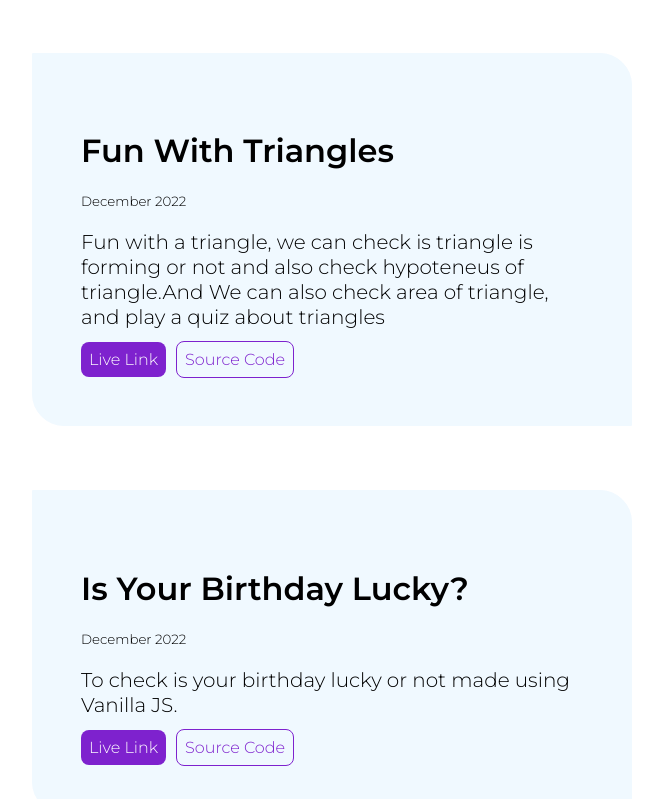
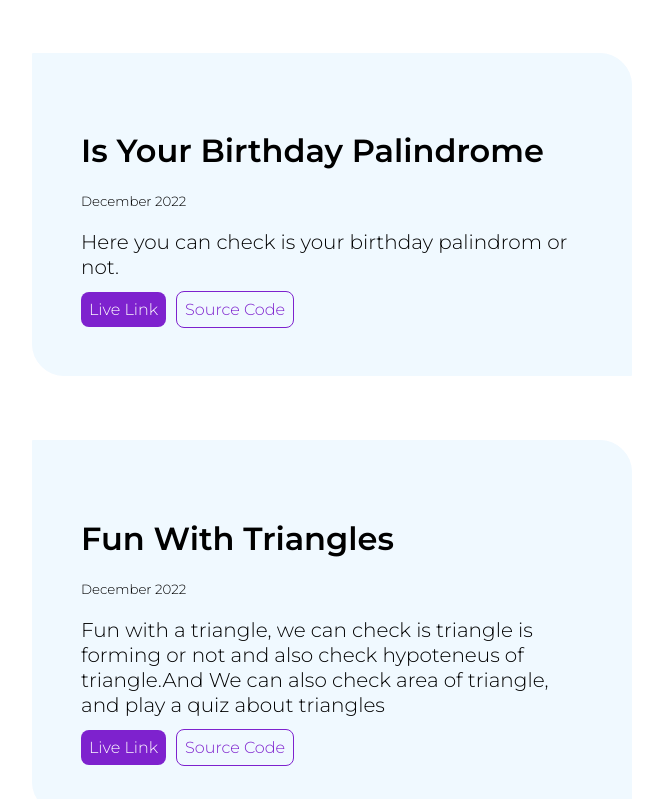
Before and after one commit to yash-purkar/portfolio, a React (Create React App) app: page /projects in a window 1280 px wide. Shown: the part 960-1759 px from the top of the page, without its empty margins (308-971 px from the left). Built offline with nearby package versions, Linux system fonts and the light colour scheme.

Commit message:
added project

```diff
--- a/src/Components/Projects/ProjData.js
+++ b/src/Components/Projects/ProjData.js
@@ -7,6 +7,13 @@ const data = [
     text: "Profit or loss app made using Vanilla JS, to check are you in profit or loss.",
     liveLink: "https://stocks-profit-or-loss-calculator.netlify.app/",
     code: "https://github.com/yash-purkar/stocks_profit_or_loss_calculator/blob/master/index.js"
+  },
+  {
+    heading: "Is Your Birthday Palindrome",
+    date: "December 2022",
+    text: "Here you can check is your birthday palindrom or not.",
+    liveLink: "https://yash-is-birthday-palindrome.netlify.app/",
+    code: "https://github.com/yash-purkar/isBirthdayPalindrome"
   },
   {
     heading: "Fun With Triangles",
```
